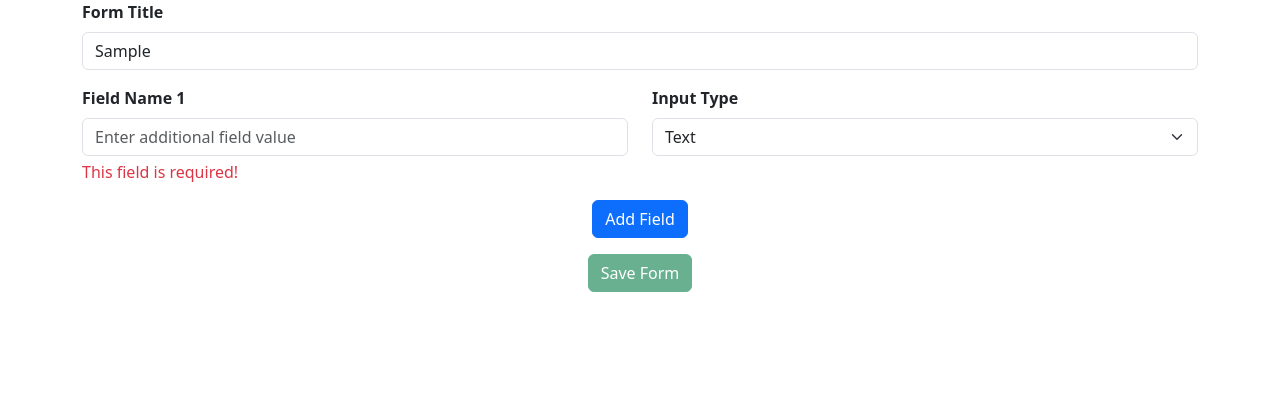
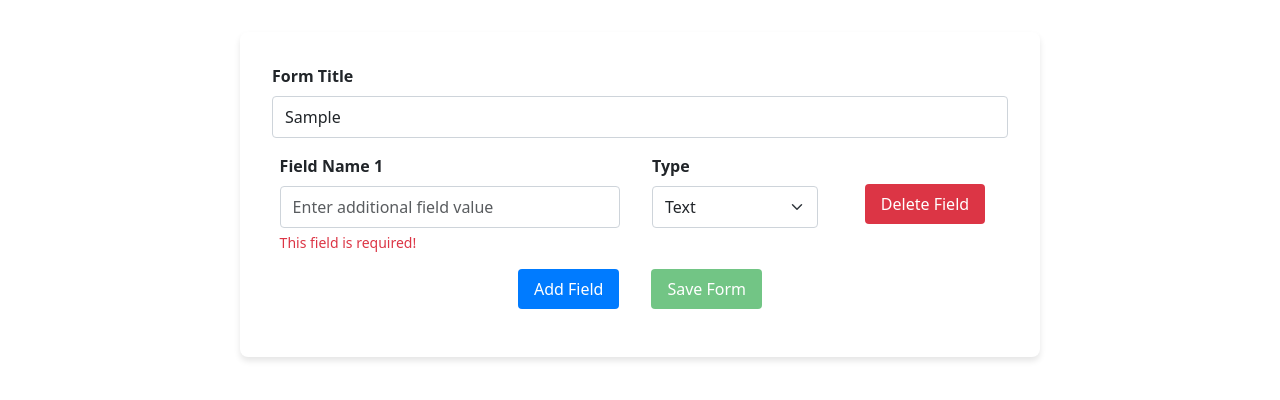
Before and after one commit to Bhondaveharshada/FormPage, an Angular app: page /register in a window 1280 px wide. Both pictures are taken after typing "Sample" into the empty fields and a click on the button "Add Field". Shown: the top 400 px of the page. Built offline with nearby package versions, Linux system fonts and the light colour scheme.

Commit message:
added delete functionality

```diff
--- a/src/form/form.component.css
+++ b/src/form/form.component.css
@@ -0,0 +1,136 @@
+/* General Styles */
+/* body {
+  font-family: Arial, sans-serif;
+  background-color: #f8f9fa;
+  color: #333;
+  margin: 0;
+  padding: 0;
+} */
+
+.container {
+  max-width: 800px;
+  margin: 2rem auto;
+  background-color: #fff;
+  padding: 2rem;
+  border-radius: 8px;
+  box-shadow: 0 4px 6px rgba(0, 0, 0, 0.1);
+}
+
+form {
+  margin: 0 auto;
+}
+
+h1, h2, h3, label {
+  font-weight: bold;
+}
+
+/* Input Styles */
+input[type="text"],
+select {
+  width: 100%;
+  padding: 0.5rem 0.75rem;
+  border: 1px solid #ced4da;
+  border-radius: 4px;
+  font-size: 1rem;
+  outline: none;
+  transition: border-color 0.3s ease-in-out;
+}
+
+input[type="text"]:focus,
+select:focus {
+  border-color: #007bff;
+  box-shadow: 0 0 5px rgba(0, 123, 255, 0.3);
+}
+
+button {
+  padding: 0.5rem 1rem;
+  font-size: 1rem;
+  border: none;
+  border-radius: 4px;
+  cursor: pointer;
+  transition: background-color 0.3s ease-in-out;
+}
+
+/* Labels and Buttons */
+.form-label {
+  margin-bottom: 0.5rem;
+  display: block;
+}
+
+button.btn-primary {
+  background-color: #007bff;
+  color: #fff;
+}
+
+button.btn-primary:hover {
+  background-color: #0056b3;
+}
+
+button.btn-success {
+  background-color: #28a745;
+  color: #fff;
+}
+
+button.btn-success:hover {
+  background-color: #218838;
+}
+
+/* Error Messages */
+.text-danger {
+  font-size: 0.875rem;
+  color: #dc3545;
+}
+
+/* Dynamic Row Styles */
+.row {
+  display: flex;
+  flex-wrap: wrap;
+  margin-bottom: 1rem;
+}
+
+.col-md-6 {
+  flex: 0 0 48%;
+  max-width: 48%;
+  margin: 0 1%;
+}
+
+/* Add Field Button Styles */
+.text-center {
+  text-align: center;
+}
+
+/* Form Link Section */
+a {
+  color: #007bff;
+  text-decoration: none;
+  font-weight: bold;
+}
+
+a:hover {
+  text-decoration: underline;
+}
+
+/* Responsive Adjustments */
+@media (max-width: 768px) {
+  .col-md-6 {
+    flex: 0 0 100%;
+    max-width: 100%;
+    margin: 0;
+  }
+
+  .row {
+    margin-bottom: 0;
+  }
+}
+
+
+.d-flex {
+    display: flex;
+    justify-content: center;
+    gap: 1rem; /* Adds space between buttons */
+  }
+
+  .btn {
+    /* Optional button adjustments */
+    padding: 0.5rem 1rem;
+  }
--- a/src/form/form.component.html
+++ b/src/form/form.component.html
@@ -1,6 +1,9 @@
+<body>
   <div class="container">
+    <!-- Form Starts -->
     <form (ngSubmit)="onSave()" #userForm="ngForm">
-    <!-- Title Field -->
+
+      <!-- Form Title -->
       <div class="mb-3">
         <label for="title" class="form-label fw-bold">Form Title</label>
         <input
@@ -18,7 +21,7 @@
         </div>
       </div>
 
-    <!-- Additional Fields -->
+      <!-- Dynamic Fields -->
       <div class="mb-3" *ngFor="let field of additionalFields; let i = index">
         <div class="row">
           <!-- Field Name Input -->
@@ -37,9 +40,10 @@
             </div>
           </div>
 
+
           <!-- Input Type Dropdown -->
-        <div class="col-md-6">
-          <label class="form-label fw-bold">Input Type</label>
+          <div class=" col-md-3">
+            <label class="form-label fw-bold">Type</label>
             <select
               [(ngModel)]="field.inputType"
               [name]="'inputType_' + i"
@@ -55,27 +59,40 @@
               Please select a field type!
             </div>
           </div>
+          <div class="col-md-3 d-flex align-items-center">
+          <button
+        type="button"
+        class="btn btn-danger "
+        (click)="deleteField(i)"
+      >
+        Delete Field
+      </button>
+      </div>
         </div>
       </div>
 
       <!-- Add Field Button -->
-    <div class="text-center my-3">
+      <!-- Add Field and Save Buttons in a single line -->
+<div class="d-flex justify-content-center my-3">
   <button type="button" class="btn btn-primary" (click)="addField()">
     Add Field
   </button>
-    </div>
 
-    <!-- Save Button -->
-    <div class="text-center">
-      <button type="submit" class="btn btn-success" [disabled]="!title || userForm.invalid">
+  <button
+    type="submit"
+    class="btn btn-success ms-3"
+    [disabled]="!title || userForm.invalid"
+  >
     Save Form
   </button>
 </div>
+
     </form>
 
-  <!-- Form Link -->
+    <!-- Form Link Section -->
     <div *ngIf="formLink" class="mt-3">
       <p>Form Link:</p>
       <a [href]="formLink">{{ formLink }}</a>
     </div>
   </div>
+</body>
--- a/src/form/form.component.ts
+++ b/src/form/form.component.ts
@@ -25,6 +25,12 @@ export class FormComponent implements OnInit {
   addField(): void {
     // Add a new field with default values
     this.additionalFields.push({ value: '', inputType: 'text' });
+  }
+
+  deleteField(index: number): void {
+    if (index >= 0 && index < this.additionalFields.length) {
+      this.additionalFields.splice(index, 1); // Remove the field at the specified index
+    }
   }
 
   updateFieldType(index: number, type: string): void {
--- a/src/formgenerate/formgenerate.component.css
+++ b/src/formgenerate/formgenerate.component.css
@@ -0,0 +1,131 @@
+/* General Styles */
+body {
+    font-family: Arial, sans-serif;
+    background-color: #f8f9fa;
+    color: #333;
+    margin: 0;
+    padding: 0;
+  }
+
+  .container {
+    max-width: 900px;
+    margin: 2rem auto;
+    background-color: #fff;
+    padding: 2rem;
+    border-radius: 8px;
+    box-shadow: 0 4px 6px rgba(0, 0, 0, 0.1);
+  }
+
+  h1, h2 {
+    font-weight: bold;
+  }
+
+  h2 {
+    margin-bottom: 1.5rem;
+    text-align: center;
+  }
+
+  .card-title {
+    font-size: 1.75rem;
+    font-weight: bold;
+    color: #495057;
+    margin-bottom: 1.5rem;
+  }
+
+  form {
+    margin: 0 auto;
+  }
+
+  /* Dynamic Fields */
+  label.form-label {
+    font-weight: bold;
+    margin-bottom: 0.5rem;
+    display: block;
+  }
+
+  input.form-control {
+    width: 100%;
+    padding: 0.5rem 0.75rem;
+    border: 1px solid #ced4da;
+    border-radius: 4px;
+    font-size: 1rem;
+    outline: none;
+    transition: border-color 0.3s ease-in-out;
+  }
+
+  input.form-control:focus {
+    border-color: #007bff;
+    box-shadow: 0 0 5px rgba(0, 123, 255, 0.3);
+  }
+
+  textarea.form-control {
+    width: 100%;
+    padding: 0.5rem 0.75rem;
+    border: 1px solid #ced4da;
+    border-radius: 4px;
+    font-size: 1rem;
+    outline: none;
+    transition: border-color 0.3s ease-in-out;
+  }
+
+  textarea.form-control:focus {
+    border-color: #007bff;
+    box-shadow: 0 0 5px rgba(0, 123, 255, 0.3);
+  }
+
+  /* Buttons */
+  button {
+    padding: 0.75rem 1.5rem;
+    font-size: 1rem;
+    border: none;
+    border-radius: 4px;
+    cursor: pointer;
+    transition: background-color 0.3s ease-in-out;
+  }
+
+  button.btn-primary {
+    background-color: #007bff;
+    color: #fff;
+  }
+
+  button.btn-primary:hover {
+    background-color: #0056b3;
+  }
+
+  /* Layout & Spacing */
+  .row {
+    display: flex;
+    flex-wrap: wrap;
+    gap: 1rem;
+  }
+
+  .col-md-6 {
+    flex: 0 0 48%;
+    max-width: 48%;
+  }
+
+  .col-md-12 {
+    flex: 0 0 100%;
+    max-width: 100%;
+    text-align: center;
+  }
+
+  .w-100 {
+    width: 100%;
+  }
+
+  .text-center {
+    text-align: center;
+  }
+
+  /* Responsive Adjustments */
+  @media (max-width: 768px) {
+    .col-md-6 {
+      flex: 0 0 100%;
+      max-width: 100%;
+    }
+  }
+
+  .card-body{
+    margin-left: 8rem;
+  }
--- a/src/formgenerate/formgenerate.component.html
+++ b/src/formgenerate/formgenerate.component.html
@@ -1,28 +1,15 @@
 <div class="container mt-4">
-  <h2 class="text-center">Form Preview</h2>
+  <h1 class="text-center card-title">{{ formData.title }}</h1>
   <form *ngIf="previewForm" [formGroup]="previewForm" class="row g-4">
     <!-- Title -->
-    <div class="col-md-6">
-      <h1 class="card-title text-center">{{ formData.title }}</h1>
-    </div>
 
-    <!-- Question -->
-<!--     <div class="col-md-6">
-      <label class="form-label fw-bold">Question</label>
-      <textarea
-        class="form-control"
-        rows="4"
-        formControlName="question"
-        placeholder="Question"
-      ></textarea>
-    </div> -->
 
     <!-- Dynamic Fields -->
     <div formArrayName="additionalFields" class="w-100">
       <div
         *ngFor="let field of fields; let i = index"
         [formGroupName]="i"
-        class="col-md-6"
+        class="col-md-8 card-body"
       >
         <label class="form-label fw-bold">  {{ field['value'] }}</label>
         <input
```
Lines whose indentation alone changed are shown as unchanged.
